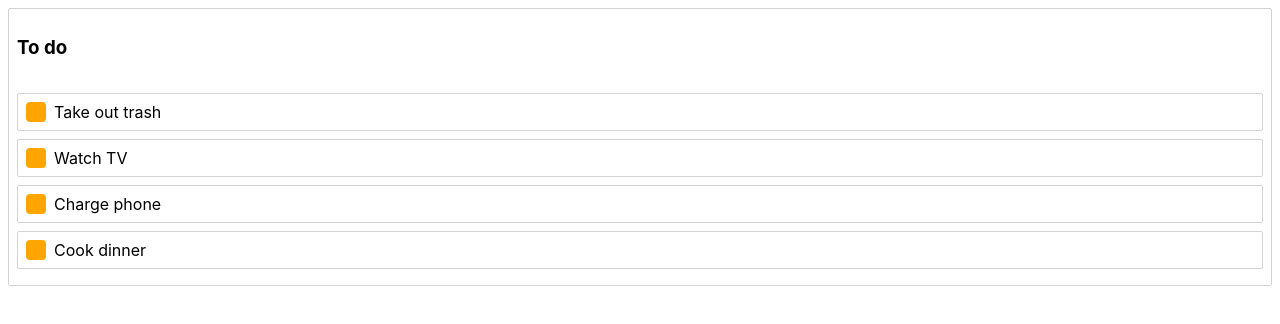
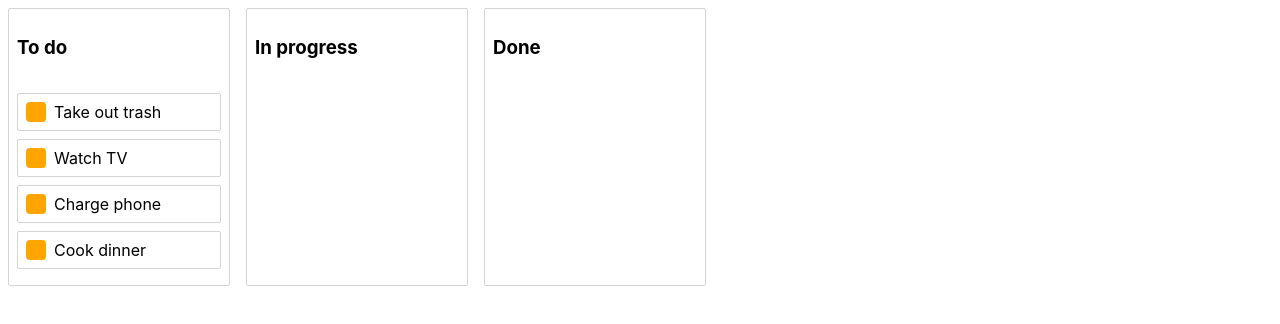
Before and after one commit to JLKP001/tutorial-react-beautiful-dnd, a React (Create React App) app: page / in a window 1280 px wide. Shown: the top 324 px of the page. Built offline with nearby package versions, Linux system fonts and the light colour scheme.

Commit message:
Added two additional columns and modified onDragEnd to work with multiple columns

```diff
--- a/src/App.js
+++ b/src/App.js
@@ -2,6 +2,11 @@ import React, { useState } from "react";
 import { DragDropContext } from "react-beautiful-dnd";
 import { initialData } from "./initialData";
 import { Column } from "./Column";
+import styled from "styled-components";
+
+const Container = styled.div`
+  display: flex;
+`;
 
 const App = () => {
   const [state, setstate] = useState(initialData);
@@ -32,15 +37,40 @@ const App = () => {
       return;
     }
 
-    const column = state.columns[source.droppableId];
-    const newTaskIds = Array.from(column.taskIds);
+    const startColumn = state.columns[source.droppableId];
+    const finishColumn = state.columns[destination.droppableId];
+
+    // Moving on same Column
+    if (startColumn === finishColumn) {
+      const newTaskIds = Array.from(startColumn.taskIds);
       newTaskIds.splice(source.index, 1);
       newTaskIds.splice(destination.index, 0, draggableId);
 
-    const newColumn = { ...column, taskIds: newTaskIds };
+      const newColumn = { ...startColumn, taskIds: newTaskIds };
       const newState = {
         ...state,
         columns: { ...state.columns, [newColumn.id]: newColumn },
+      };
+      setstate(newState);
+      return;
+    }
+
+    // Moving from one Column to another
+    const startTaskIds = Array.from(startColumn.taskIds);
+    startTaskIds.splice(source.index, 1);
+    const newStartColumn = { ...startColumn, taskIds: startTaskIds };
+
+    const finishTaskIds = Array.from(finishColumn.taskIds);
+    finishTaskIds.splice(destination.index, 0, draggableId);
+    const newFinishColumn = { ...finishColumn, taskIds: finishTaskIds };
+
+    const newState = {
+      ...state,
+      columns: {
+        ...state.columns,
+        [newStartColumn.id]: newStartColumn,
+        [newFinishColumn.id]: newFinishColumn,
+      },
     };
     setstate(newState);
   };
@@ -51,12 +81,14 @@ const App = () => {
       onDragUpdate={onDragUpdate}
       onDragEnd={onDragEnd}
     >
+      <Container>
         {state.columnOrder.map((columnId) => {
           const column = state.columns[columnId];
           const tasks = column.taskIds.map((taskId) => state.tasks[taskId]);
 
           return <Column key={column.id} column={column} tasks={tasks} />;
         })}
+      </Container>
     </DragDropContext>
   );
 };
--- a/src/Column.jsx
+++ b/src/Column.jsx
@@ -8,6 +8,10 @@ const Container = styled.div`
   margin: 8px;
   border: 1px solid lightgrey;
   border-radius: 2px;
+  width: 220px;
+
+  display: flex;
+  flex-direction: column;
 `;
 const Title = styled.h3`
   padding: 8px;
@@ -16,6 +20,8 @@ const TaskList = styled.div`
   padding: 8px;
   transition: background-color 0.2s ease;
   background-color: ${(props) => (props.isDraggingOver ? "skyblue" : "white")};
+  flex-grow: 1;
+  min-height: 100px;
 `;
 
 export const Column = ({ column, tasks }) => {
--- a/src/initialData.js
+++ b/src/initialData.js
@@ -11,6 +11,16 @@ export const initialData = {
       title: "To do",
       taskIds: ["task-1", "task-2", "task-3", "task-4"],
     },
+    "column-2": {
+      id: "column-2",
+      title: "In progress",
+      taskIds: [],
+    },
+    "column-3": {
+      id: "column-3",
+      title: "Done",
+      taskIds: [],
+    },
   },
-  columnOrder: ["column-1"],
+  columnOrder: ["column-1", "column-2", "column-3"],
 };
```
Lines whose indentation alone changed are shown as unchanged.
